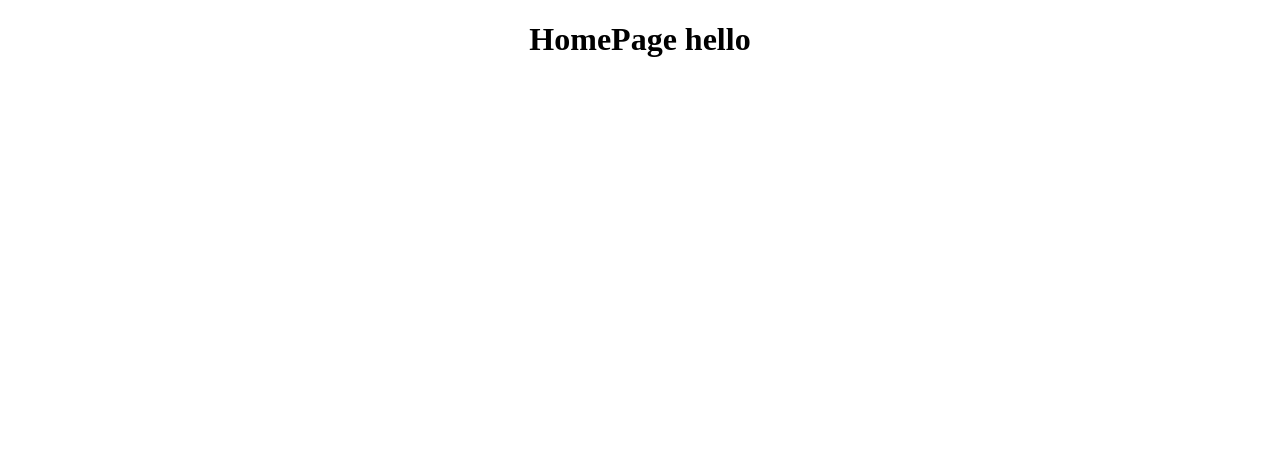
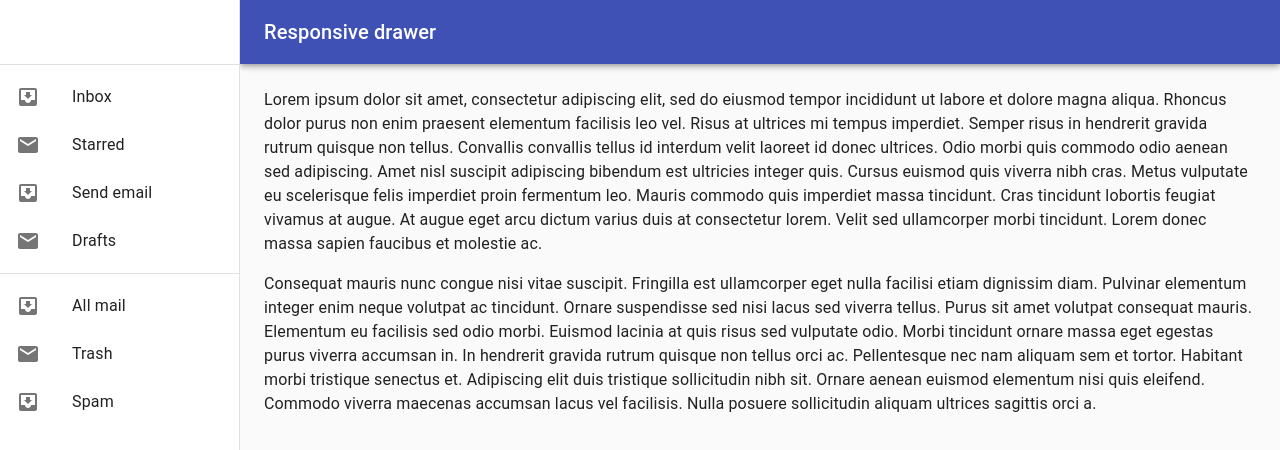
Before and after one commit to GreatGameDota/website, a React (Create React App) app: page / in a window 1280 px wide. Shown: the top 450 px of the page. Built offline with nearby package versions, Linux system fonts and the light colour scheme.

Commit message:
Add material-ui elements to HomePage

```diff
--- a/package.json
+++ b/package.json
@@ -4,6 +4,7 @@
   "private": true,
   "dependencies": {
     "@material-ui/core": "^4.3.0",
+    "@material-ui/icons": "^4.2.1",
     "@material-ui/styles": "^4.3.0",
     "react": "^16.8.6",
     "react-dom": "^16.8.6",
--- a/src/App.js
+++ b/src/App.js
@@ -11,7 +11,7 @@
 		return (
 			<Router>
 				<Switch>
-					<Route exact path='/' render={(routeProps) => <HomePage {...routeProps} test='hello' />} />
+					<Route exact path='/' render={(routeProps) => <HomePage {...routeProps} />} />
 					<Redirect to='/' />
 				</Switch>
 			</Router>
--- a/src/components/HomePage.js
+++ b/src/components/HomePage.js
@@ -1,18 +1,164 @@
-import React, { Component } from 'react';
-import { withStyles } from '@material-ui/styles';
-import styles from '../styles/HomePageStyles';
+import React from 'react';
+import AppBar from '@material-ui/core/AppBar';
+import CssBaseline from '@material-ui/core/CssBaseline';
+import Divider from '@material-ui/core/Divider';
+import Drawer from '@material-ui/core/Drawer';
+import Hidden from '@material-ui/core/Hidden';
+import IconButton from '@material-ui/core/IconButton';
+import InboxIcon from '@material-ui/icons/MoveToInbox';
+import List from '@material-ui/core/List';
+import ListItem from '@material-ui/core/ListItem';
+import ListItemIcon from '@material-ui/core/ListItemIcon';
+import ListItemText from '@material-ui/core/ListItemText';
+import MailIcon from '@material-ui/icons/Mail';
+import MenuIcon from '@material-ui/icons/Menu';
+import Toolbar from '@material-ui/core/Toolbar';
+import Typography from '@material-ui/core/Typography';
+import { makeStyles, useTheme } from '@material-ui/core/styles';
 
-class HomePage extends Component {
-	static defaultProps = {
-		test: "default"
-	};
-	render () {
-		const { classes, test } = this.props;
-		return (
-			<div className={classes.Home}>
-				<h1>HomePage {test}</h1>
-			</div>
-		);
+const drawerWidth = 240;
+
+const useStyles = makeStyles((theme) => ({
+	root: {
+		display: 'flex'
+	},
+	drawer: {
+		[theme.breakpoints.up('sm')]: {
+			width: drawerWidth,
+			flexShrink: 0
+		}
+	},
+	appBar: {
+		marginLeft: drawerWidth,
+		[theme.breakpoints.up('sm')]: {
+			width: `calc(100% - ${drawerWidth}px)`
+		}
+	},
+	menuButton: {
+		marginRight: theme.spacing(2),
+		[theme.breakpoints.up('sm')]: {
+			display: 'none'
+		}
+	},
+	toolbar: theme.mixins.toolbar,
+	drawerPaper: {
+		width: drawerWidth
+	},
+	content: {
+		flexGrow: 1,
+		padding: theme.spacing(3)
 	}
+}));
+
+function HomePage (props) {
+	const { container } = props;
+	const classes = useStyles();
+	const theme = useTheme();
+	const [ mobileOpen, setMobileOpen ] = React.useState(false);
+
+	function handleDrawerToggle () {
+		setMobileOpen(!mobileOpen);
+	}
+
+	const drawer = (
+		<div>
+			<div className={classes.toolbar} />
+			<Divider />
+			<List>
+				{[ 'Inbox', 'Starred', 'Send email', 'Drafts' ].map((text, index) => (
+					<ListItem button key={text}>
+						<ListItemIcon>{index % 2 === 0 ? <InboxIcon /> : <MailIcon />}</ListItemIcon>
+						<ListItemText primary={text} />
+					</ListItem>
+				))}
+			</List>
+			<Divider />
+			<List>
+				{[ 'All mail', 'Trash', 'Spam' ].map((text, index) => (
+					<ListItem button key={text}>
+						<ListItemIcon>{index % 2 === 0 ? <InboxIcon /> : <MailIcon />}</ListItemIcon>
+						<ListItemText primary={text} />
+					</ListItem>
+				))}
+			</List>
+		</div>
+	);
+
+	return (
+		<div className={classes.root}>
+			<CssBaseline />
+			<AppBar position='fixed' className={classes.appBar}>
+				<Toolbar>
+					<IconButton
+						color='inherit'
+						aria-label='open drawer'
+						edge='start'
+						onClick={handleDrawerToggle}
+						className={classes.menuButton}
+					>
+						<MenuIcon />
+					</IconButton>
+					<Typography variant='h6' noWrap>
+						Responsive drawer
+					</Typography>
+				</Toolbar>
+			</AppBar>
+			<nav className={classes.drawer} aria-label='mailbox folders'>
+				{/* The implementation can be swapped with js to avoid SEO duplication of links. */}
+				<Hidden smUp implementation='css'>
+					<Drawer
+						container={container}
+						variant='temporary'
+						anchor={theme.direction === 'rtl' ? 'right' : 'left'}
+						open={mobileOpen}
+						onClose={handleDrawerToggle}
+						classes={{
+							paper: classes.drawerPaper
+						}}
+						ModalProps={{
+							keepMounted: true // Better open performance on mobile.
+						}}
+					>
+						{drawer}
+					</Drawer>
+				</Hidden>
+				<Hidden xsDown implementation='css'>
+					<Drawer
+						classes={{
+							paper: classes.drawerPaper
+						}}
+						variant='permanent'
+						open
+					>
+						{drawer}
+					</Drawer>
+				</Hidden>
+			</nav>
+			<main className={classes.content}>
+				<div className={classes.toolbar} />
+				<Typography paragraph>
+					Lorem ipsum dolor sit amet, consectetur adipiscing elit, sed do eiusmod tempor incididunt ut labore et dolore
+					magna aliqua. Rhoncus dolor purus non enim praesent elementum facilisis leo vel. Risus at ultrices mi tempus
+					imperdiet. Semper risus in hendrerit gravida rutrum quisque non tellus. Convallis convallis tellus id interdum
+					velit laoreet id donec ultrices. Odio morbi quis commodo odio aenean sed adipiscing. Amet nisl suscipit
+					adipiscing bibendum est ultricies integer quis. Cursus euismod quis viverra nibh cras. Metus vulputate eu
+					scelerisque felis imperdiet proin fermentum leo. Mauris commodo quis imperdiet massa tincidunt. Cras tincidunt
+					lobortis feugiat vivamus at augue. At augue eget arcu dictum varius duis at consectetur lorem. Velit sed
+					ullamcorper morbi tincidunt. Lorem donec massa sapien faucibus et molestie ac.
+				</Typography>
+				<Typography paragraph>
+					Consequat mauris nunc congue nisi vitae suscipit. Fringilla est ullamcorper eget nulla facilisi etiam
+					dignissim diam. Pulvinar elementum integer enim neque volutpat ac tincidunt. Ornare suspendisse sed nisi lacus
+					sed viverra tellus. Purus sit amet volutpat consequat mauris. Elementum eu facilisis sed odio morbi. Euismod
+					lacinia at quis risus sed vulputate odio. Morbi tincidunt ornare massa eget egestas purus viverra accumsan in.
+					In hendrerit gravida rutrum quisque non tellus orci ac. Pellentesque nec nam aliquam sem et tortor. Habitant
+					morbi tristique senectus et. Adipiscing elit duis tristique sollicitudin nibh sit. Ornare aenean euismod
+					elementum nisi quis eleifend. Commodo viverra maecenas accumsan lacus vel facilisis. Nulla posuere
+					sollicitudin aliquam ultrices sagittis orci a.
+				</Typography>
+			</main>
+		</div>
+	);
 }
-export default withStyles(styles)(HomePage);
+
+export default HomePage;
--- a/src/styles/HomePageStyles.js
+++ /dev/null
@@ -1,5 +0,0 @@
-export default {
-	Home: {
-		textAlign: 'center'
-	}
-};
```
Also changed, not shown: 1 other file (tests, documents, lock files or other folders).
